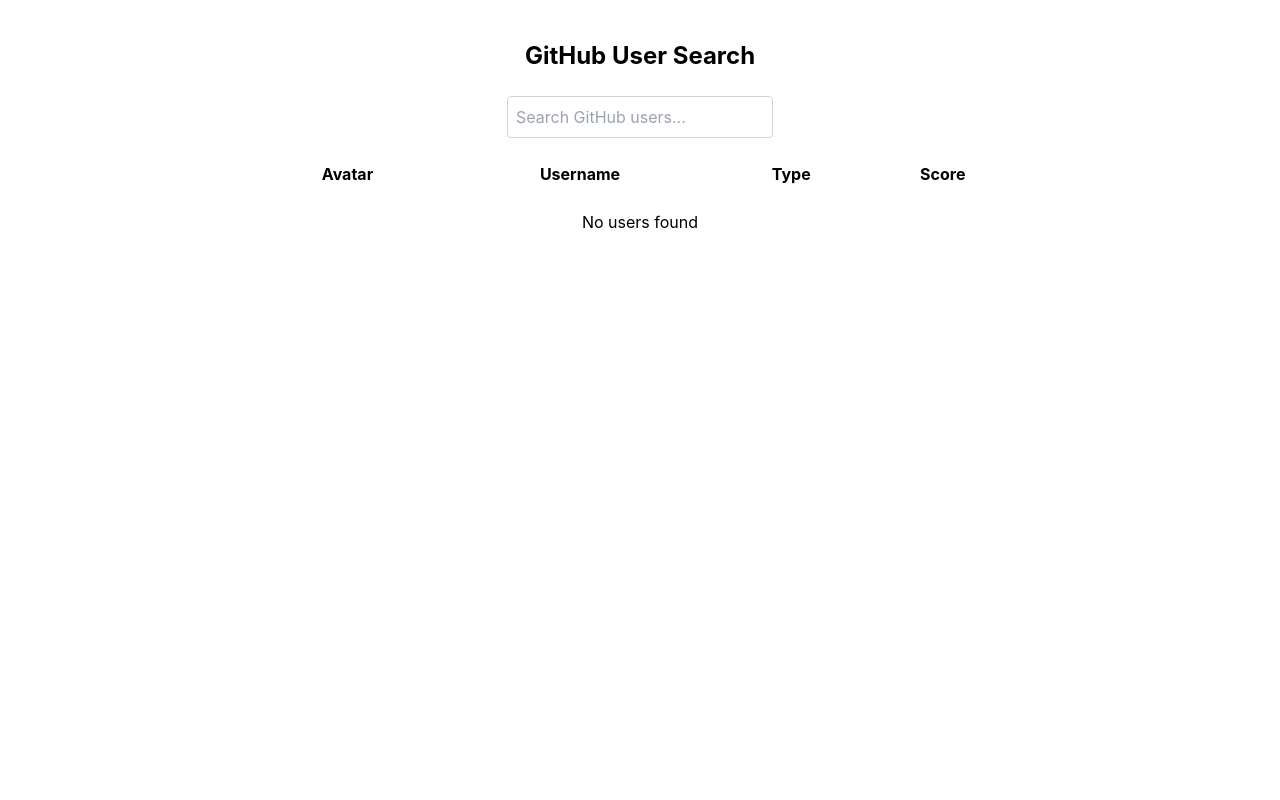
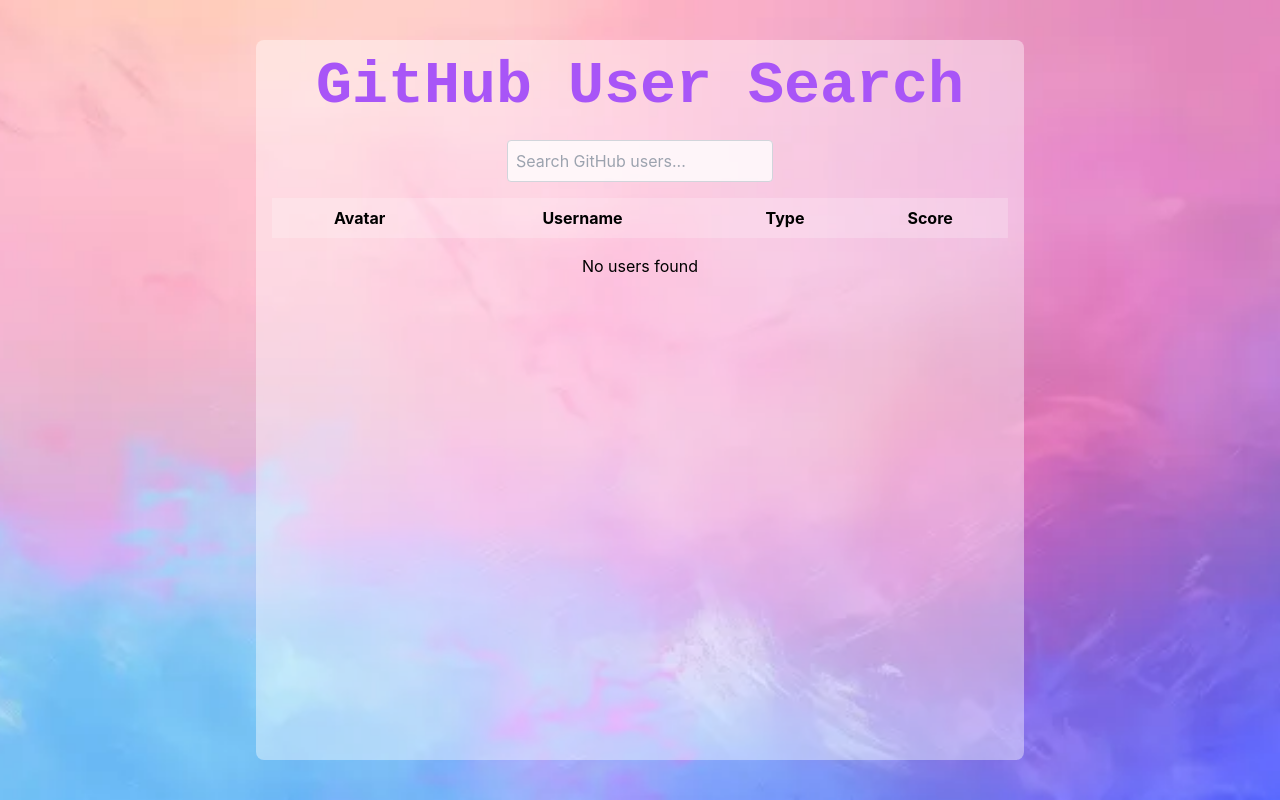
Before and after one commit to NguyenDat251/sk-t, a React (Create React App) app in the folder test1/: page / in a window 1280 px wide. Built offline with nearby package versions, Linux system fonts and the light colour scheme.

Commit message:
feat: update some UI

```diff
--- a/test1/src/index.tsx
+++ b/test1/src/index.tsx
@@ -10,6 +10,7 @@
 );
 root.render(
   <Provider store={store}>
+
     <UserHomepage />
   </Provider>,
 );
--- a/test1/src/pages/UserHomepage/UserHomepage.tsx
+++ b/test1/src/pages/UserHomepage/UserHomepage.tsx
@@ -5,19 +5,34 @@
 import { handleRequestFetchingUser } from "store/actions/userActions";
 import { useSelector } from "react-redux";
 import { userSelector } from "store/reducers/userReducer";
+import backgroundImg from "assets/bg.webp";
 
 const UserHomepage: React.FC = () => {
   const { users, loading, error } = useSelector(userSelector);
 
   return (
-    <div className="container mx-auto py-10 max-w-3xl flex flex-col h-screen gap-y-4">
-      <div className="flex flex-col items-center gap-2">
-        <h1 className="text-2xl font-bold mb-4">GitHub User Search</h1>
+    <div
+    className="h-screen"
+    style={{
+      backgroundImage: `url(${backgroundImg})`,
+      backgroundSize: "cover",
+      backgroundPosition: "center",
+      backgroundRepeat: "no-repeat",
+  }}>
+    <div className="container mx-auto py-10 max-w-3xl h-[100%]"
+    >
+      <div className="flex flex-col gap-y-4 bg-white/40 p-4 rounded-lg h-[100%]">
+      <div className="flex flex-col items-center gap-2 ">
+        <h1 className="text-2xl font-bold mb-4 text-purple-500 text-6xl" style={{
+          fontFamily: "monospace",
+        }}>GitHub User Search</h1>
         <SearchBar handleRequestFetchingUser={handleRequestFetchingUser} />
       </div>
       <div className="overflow-y-scroll grow">
         <UserTable users={users} loading={loading} error={error} />
       </div>
+      </div>
+    </div>
     </div>
   );
 };
--- a/test1/src/pages/UserHomepage/components/SearchBar/SearchBar.tsx
+++ b/test1/src/pages/UserHomepage/components/SearchBar/SearchBar.tsx
@@ -22,7 +22,7 @@
       value={query}
       onChange={handleChange}
       placeholder="Search GitHub users..."
-      className="p-2 border border-gray-300 rounded"
+      className="p-2 border border-gray-300 rounded bg-white/80"
     />
   );
 };
--- a/test1/src/pages/UserHomepage/components/UserTable/UserTable.tsx
+++ b/test1/src/pages/UserHomepage/components/UserTable/UserTable.tsx
@@ -1,8 +1,9 @@
 // src/components/UserTable.tsx
-import React from "react";
+import React, {useState} from "react";
 import { User } from "types/user";
 import Loading from "components/Loading";
 import {getErrorMessage} from 'types/error';
+import classNames from "classnames";
 
 interface UserTableProps {
   users: User[];
@@ -10,13 +11,36 @@
   error: Error | string | null;
 }
 
+const SkeletonLoaderImg = React.memo(({ user }: { user: User }) => {
+  const [loaded, setLoaded] = useState(false);
+
+  const handleLoadImage = () => {
+    setLoaded(true);
+  };
+
+  return (
+    <div className="flex justify-center items-center">
+      {!loaded && (
+        <div className="animate-pulse bg-purple-500" style={{ width: '50px', height: '50px', borderRadius: '50%' }}></div>
+      )}
+      <img
+        src={user.avatar_url}
+        alt={user.login}
+        width="50"
+        className={`rounded-full ${loaded ? 'block' : 'hidden'}`}
+        onLoad={handleLoadImage}
+      />
+    </div>
+  );
+});
+
 const UserTable: React.FC<UserTableProps> = ({ users, loading, error }) => {
   return (
     <>
-      <table className="min-w-full bg-white" data-testid="user-table">
+      <table className="min-w-full bg-white/20" data-testid="user-table">
         <thead>
           <tr>
-            <th className="py-2">Avatar</th>
+            <th className="py-2 ">Avatar</th>
             <th className="py-2">Username</th>
             <th className="py-2">Type</th>
             <th className="py-2">Score</th>
@@ -26,13 +50,8 @@
           <tbody>
             {users.map((user) => (
               <tr key={user.login} className="text-center">
-                <td className="py-2">
-                  <img
-                    src={user.avatar_url}
-                    alt={user.login}
-                    width="50"
-                    className="rounded-full"
-                  />
+                <td className={classNames("py-2 flex justify-center items-center")}>
+                  <SkeletonLoaderImg user={user} />
                 </td>
                 <td className="py-2">{user.login}</td>
                 <td className="py-2">{user.type}</td>
```
Also changed, not shown: test1/src/assets/bg.webp (added).
